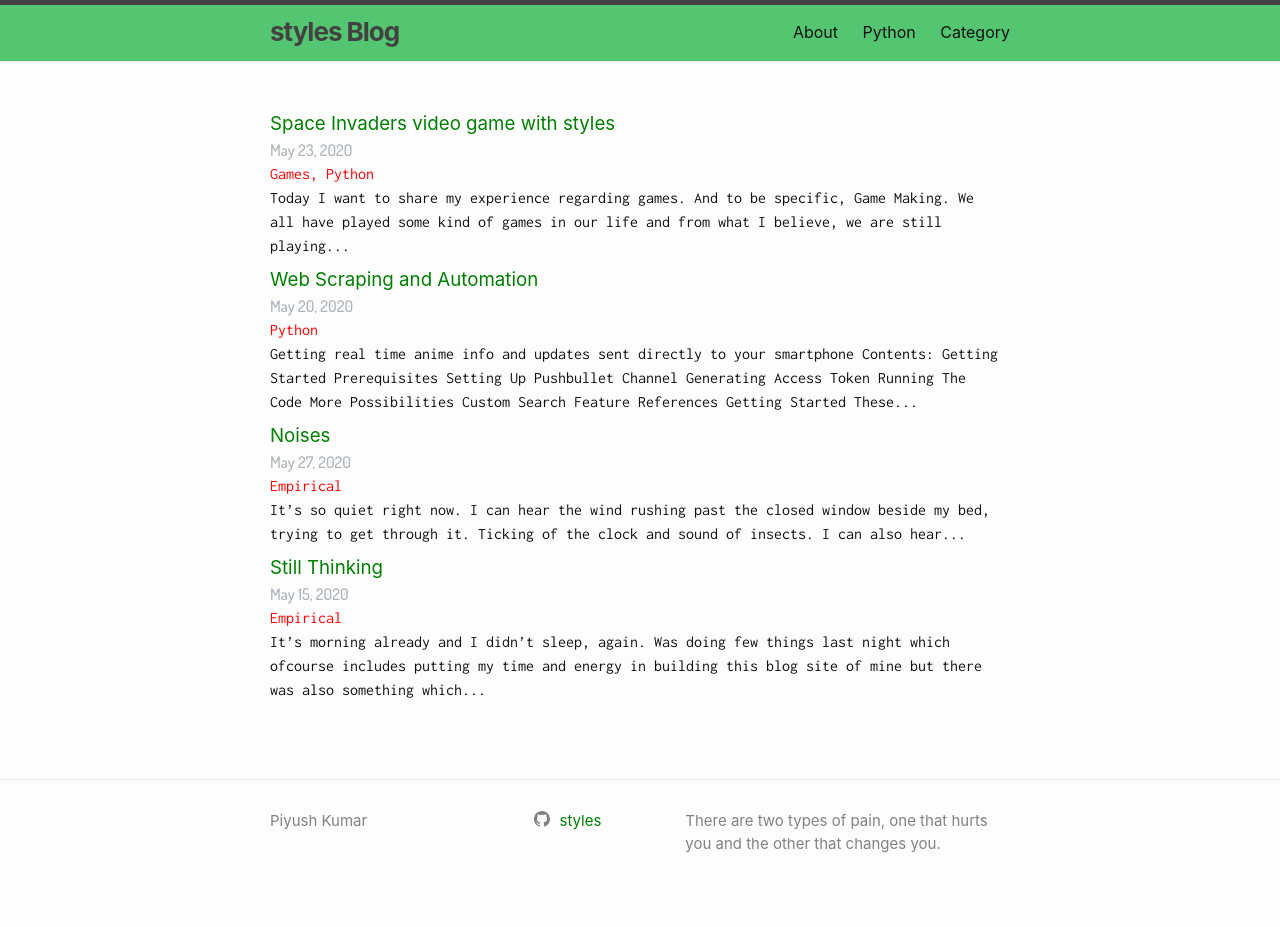
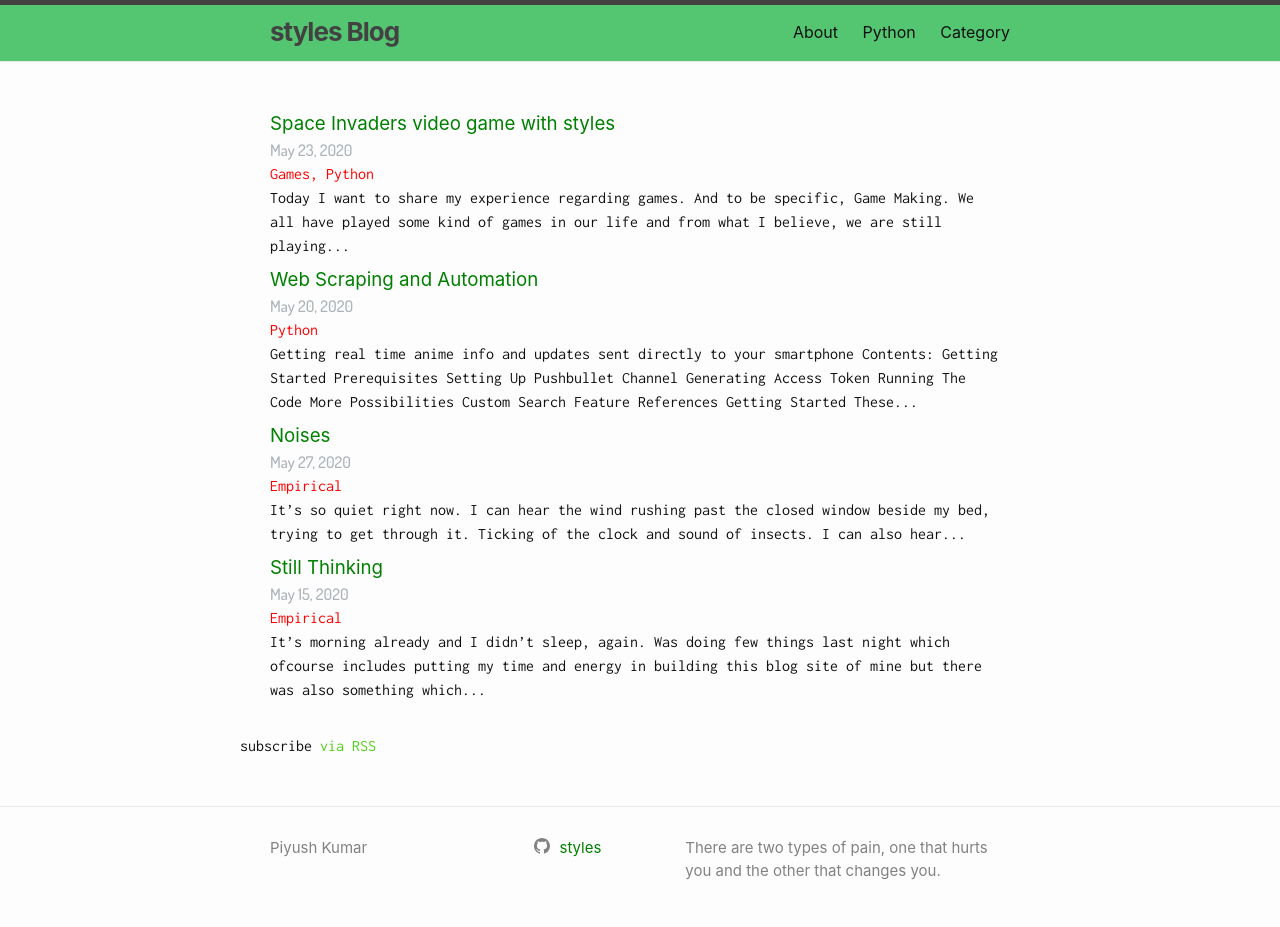
Before and after one commit to styles3544/Blog, a Jekyll site: the page built from index.html, in a window 1280 px wide. Built offline with Jekyll 4.4.1, drawn with Linux system fonts in a browser that asks for light colours; before the commit the page ends 900 px from its top, so only the background shows below that.

Commit message:
renovating

```diff
--- a/index.html
+++ b/index.html
@@ -70,4 +70,6 @@
 
         </ul>
     </div>
+    <br/>
+    <p class="rss-subscribe">subscribe <a href="{{ site.baseurl }}/feed.xml">via RSS</a></p>
 </div>
--- a/python.html
+++ b/python.html
@@ -29,4 +29,6 @@
 
         </ul>
     </div>
+    <br/>
+    <p class="rss-subscribe">subscribe <a href="{{ site.baseurl }}/feed.xml">via RSS</a></p>
 </div>
```
Also changed, not shown: _python_projects/2020-05-23-.md (+0 -26 lines).
